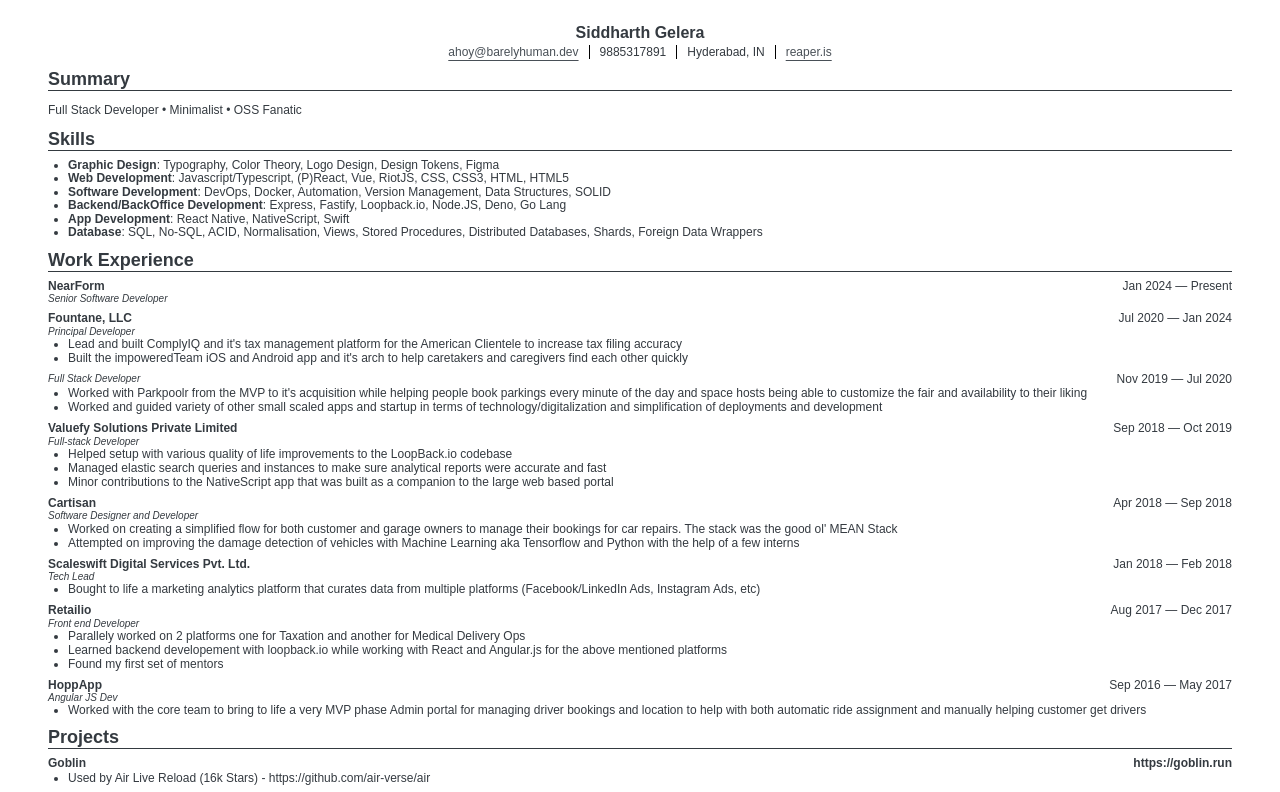
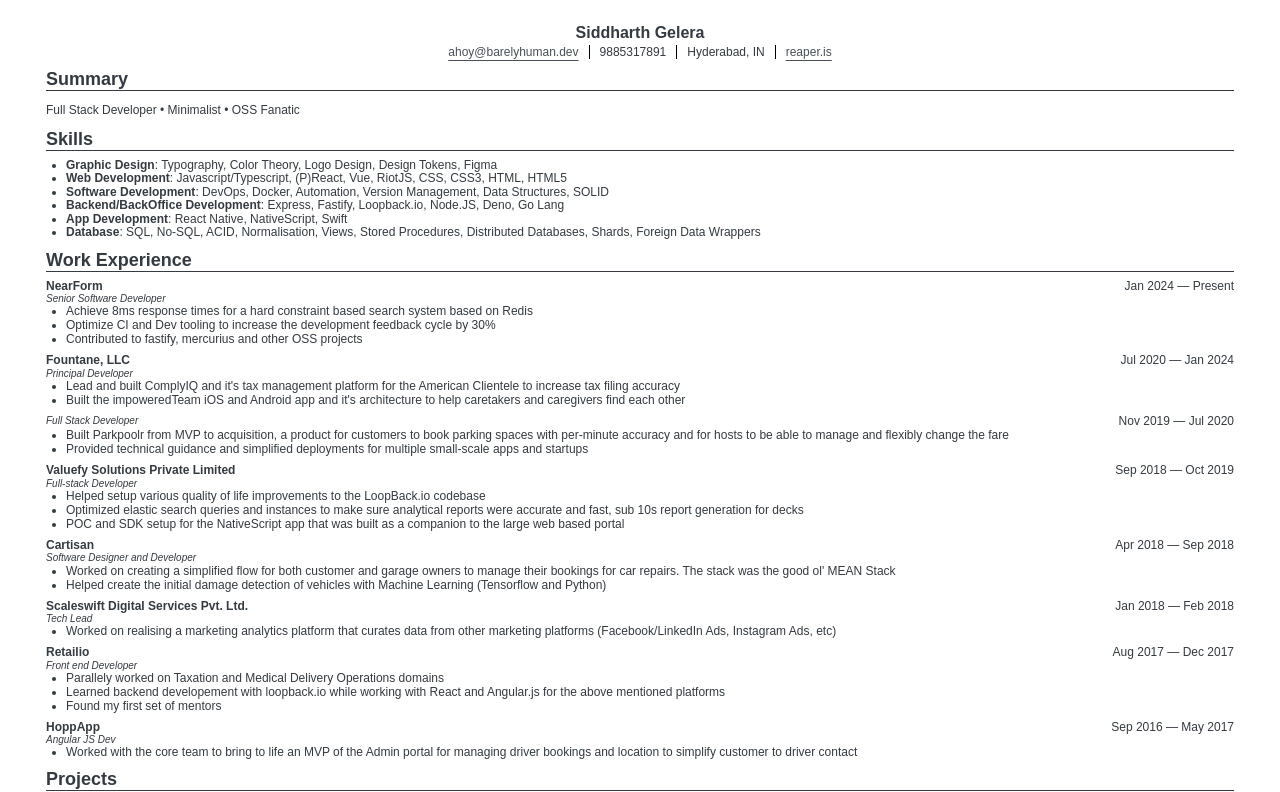
Before and after one commit to barelyhuman/resume, a Preact app: page / in a window 1280 px wide. Shown: the top 792 px of the page. Built offline with nearby package versions, Linux system fonts and the light colour scheme.

Commit message:
fix: grammatical and spelling typo

```diff
--- a/resume.json
+++ b/resume.json
@@ -22,17 +22,21 @@
   "work": [
     {
       "company": "NearForm",
-      "highlights": [],
       "position": "Senior Software Developer",
       "startDate": "2024-01-30",
-      "website": "https://www.linkedin.com/company/fountane/"
+      "website": "https://www.linkedin.com/company/fountane/",
+      "highlights": [
+        "Achieve 8ms response times for a hard constraint based search system based on Redis",
+        "Optimize CI and Dev tooling to increase the development feedback cycle by 30%",
+        "Contributed to fastify, mercurius and other OSS projects"
+      ]
     },
     {
       "company": "Fountane, LLC ",
       "endDate": "2024-01-29",
       "highlights": [
         "Lead and built ComplyIQ and it's tax management platform for the American Clientele to increase tax filing accuracy",
-        "Built the impoweredTeam iOS and Android app and it's arch to help caretakers and caregivers find each other quickly"
+        "Built the impoweredTeam iOS and Android app and it's architecture to help caretakers and caregivers find each other"
       ],
       "position": "Principal Developer",
       "startDate": "2020-07-31",
@@ -43,8 +47,8 @@
       "company": "Fountane, LLC ",
       "endDate": "2020-07-31",
       "highlights": [
-        "Worked with Parkpoolr from the MVP to it's acquisition while helping people book parkings every minute of the day and space hosts being able to customize the fair and availability to their liking",
-        "Worked and guided variety of other small scaled apps and startup in terms of technology/digitalization and simplification of deployments and development"
+        "Built Parkpoolr from MVP to acquisition, a product for customers to book parking spaces with per-minute accuracy and for hosts to be able to manage and flexibly change the fare",
+        "Provided technical guidance and simplified deployments for multiple small-scale apps and startups"
       ],
       "position": "Full Stack Developer",
       "startDate": "2019-11-30",
@@ -54,9 +58,9 @@
       "company": "Valuefy Solutions Private Limited",
       "endDate": "2019-10-31",
       "highlights": [
-        "Helped setup with various quality of life improvements to the LoopBack.io codebase",
-        "Managed elastic search queries and instances to make sure analytical reports were accurate and fast",
-        "Minor contributions to the NativeScript app that was built as a companion to the large web based portal"
+        "Helped setup various quality of life improvements to the LoopBack.io codebase",
+        "Optimized elastic search queries and instances to make sure analytical reports were accurate and fast, sub 10s report generation for decks",
+        "POC and SDK setup for the NativeScript app that was built as a companion to the large web based portal"
       ],
       "position": "Full-stack Developer",
       "startDate": "2018-09-30",
@@ -67,7 +71,7 @@
       "endDate": "2018-09-30",
       "highlights": [
         "Worked on creating a simplified flow for both customer and garage owners to manage their bookings for car repairs. The stack was the good ol' MEAN Stack",
-        "Attempted on improving the damage detection of vehicles with Machine Learning aka Tensorflow and Python with the help of a few interns"
+        "Helped create the initial damage detection of vehicles with Machine Learning (Tensorflow and Python)"
       ],
       "position": "Software Designer and Developer",
       "startDate": "2018-04-30",
@@ -77,7 +81,7 @@
       "company": "Scaleswift Digital Services Pvt. Ltd.",
       "endDate": "2018-02-28",
       "highlights": [
-        "Bought to life a marketing analytics platform that curates data from multiple platforms (Facebook/LinkedIn Ads, Instagram Ads, etc)"
+        "Worked on realising a marketing analytics platform that curates data from other marketing platforms (Facebook/LinkedIn Ads, Instagram Ads, etc)"
       ],
       "position": "Tech Lead",
       "startDate": "2018-01-31",
@@ -87,7 +91,7 @@
       "company": "Retailio",
       "endDate": "2017-12-31",
       "highlights": [
-        "Parallely worked on 2 platforms one for Taxation and another for Medical Delivery Ops",
+        "Parallely worked on Taxation and Medical Delivery Operations domains",
         "Learned backend developement with loopback.io while working with React and Angular.js for the above mentioned platforms",
         "Found my first set of mentors"
       ],
@@ -99,7 +103,7 @@
       "company": "HoppApp",
       "endDate": "2017-05-31",
       "highlights": [
-        "Worked with the core team to bring to life a very MVP phase Admin portal for managing driver bookings and location to help with both automatic ride assignment and manually helping customer get drivers"
+        "Worked with the core team to bring to life an MVP of the Admin portal for managing driver bookings and location to simplify customer to driver contact"
       ],
       "position": "Angular JS Dev",
       "startDate": "2016-09-30"
--- a/src/index.css
+++ b/src/index.css
@@ -21,7 +21,7 @@
 body {
   font-family: inherit;
   font-size: 12px;
-  margin: 24px 48px;
+  margin: 24px 46px;
 }
 
 h1 {
@@ -107,7 +107,7 @@
 @media print {
   @page {
     size: portrait;
-    padding: 10mm 25mm;
+    margin: 10mm 10mm;
     background: white;
     color: #343a40;
     -webkit-print-color-adjust: exact !important;
```
